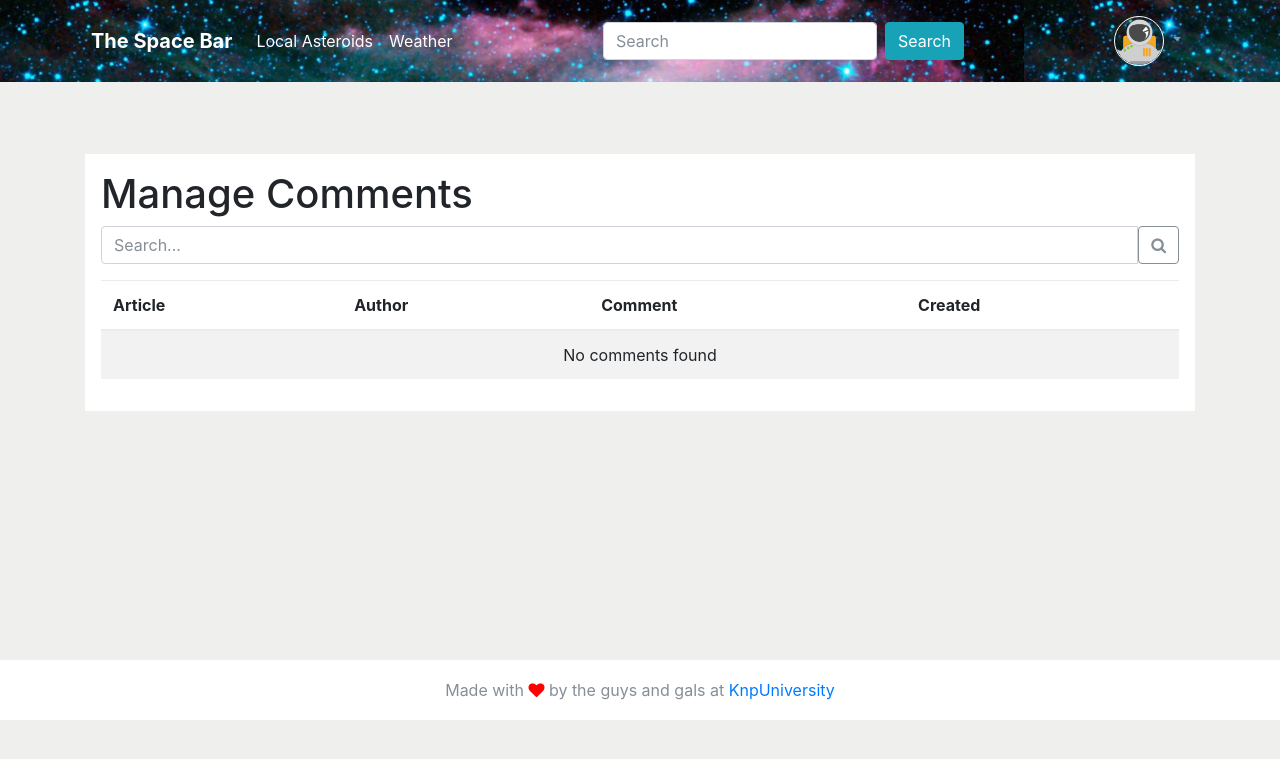
After one commit to demyanovs/symfony4-the-spacebar, a Symfony app: template templates/comment_admin/index.html.twig in a window 1280 px wide. The commit adds this page. Shown: the top 759 px of the page. Run offline with Twig, Linux system fonts and the light colour scheme; the template is opened without the code that fills it, so the values that code supplies are empty; some libraries are stand-ins or nearby versions.

Commit message:
Twig extensions

```diff
--- a/composer.json
+++ b/composer.json
@@ -19,7 +19,8 @@
         "symfony/orm-pack": "^1.0",
         "symfony/twig-bundle": "^4.0",
         "symfony/web-server-bundle": "^4.0",
-        "symfony/yaml": "^4.0"
+        "symfony/yaml": "^4.0",
+        "twig/extensions": "^1.5"
     },
     "require-dev": {
         "doctrine/doctrine-fixtures-bundle": "^3.0",
--- /dev/null
+++ b/templates/comment_admin/index.html.twig
@@ -0,0 +1,68 @@
+{% extends 'content_base.html.twig' %}
+
+{% block title %}Manage Comments{% endblock %}
+
+{% block content_class %}{{ parent() }} show-article-container-border-green{% endblock %}
+
+{% block content_body %}
+    <div class="row">
+        <div class="col-sm-12">
+            <h1>Manage Comments</h1>
+
+            <form>
+                <div class="input-group mb-3">
+                    <input type="text"
+                           name="q"
+                           class="form-control"
+                           value="{{ app.request.query.get('q') }}"
+                           placeholder="Search..."
+                    >
+                    <div class="input-group-append">
+                        <button type="submit"
+                                class="btn btn-outline-secondary">
+                            <span class="fa fa-search"></span>
+                        </button>
+                    </div>
+                </div>
+            </form>
+
+            <table class="table table-striped">
+                <thead>
+                <tr>
+                    <th>Article</th>
+                    <th>Author</th>
+                    <th>Comment</th>
+                    <th>Created</th>
+                </tr>
+                </thead>
+                <tbody>
+                {% for comment in comments %}
+                    <tr>
+                        <td>
+                            <a href="{{ path('article_show', {'slug': comment.article.slug}) }}">
+                                {{ comment.article.title }}
+                            </a>
+                        </td>
+                        <td>
+                            {{ comment.authorName }}
+                        </td>
+                        <td style="width: 20%;">
+                            {{ comment.content|truncate }}
+                        </td>
+                        <td>
+                            {{ comment.createdAt|ago }}
+                        </td>
+                    </tr>
+                {% else %}
+                    <tr>
+                        <td colspan="4" class="text-center">
+                            No comments found
+                        </td>
+                    </tr>
+                {% endfor %}
+                </tbody>
+            </table>
+
+        </div>
+    </div>
+{% endblock %}
--- /dev/null
+++ b/templates/content_base.html.twig
@@ -0,0 +1,13 @@
+{% extends 'base.html.twig' %}
+
+{% block body %}
+    <div class="container">
+        <div class="row">
+            <div class="col-sm-12">
+                <div class="{% block content_class %}show-article-container p-3 mt-4{% endblock %}">
+                    {% block content_body %}{% endblock %}
+                </div>
+            </div>
+        </div>
+    </div>
+{% endblock %}
```
Also changed, not shown: src/Controller/CommentAdminController.php (added, +23 -0 lines), templates/article/show.html.twig (+2 -11 lines), README.md, 3 other files.
